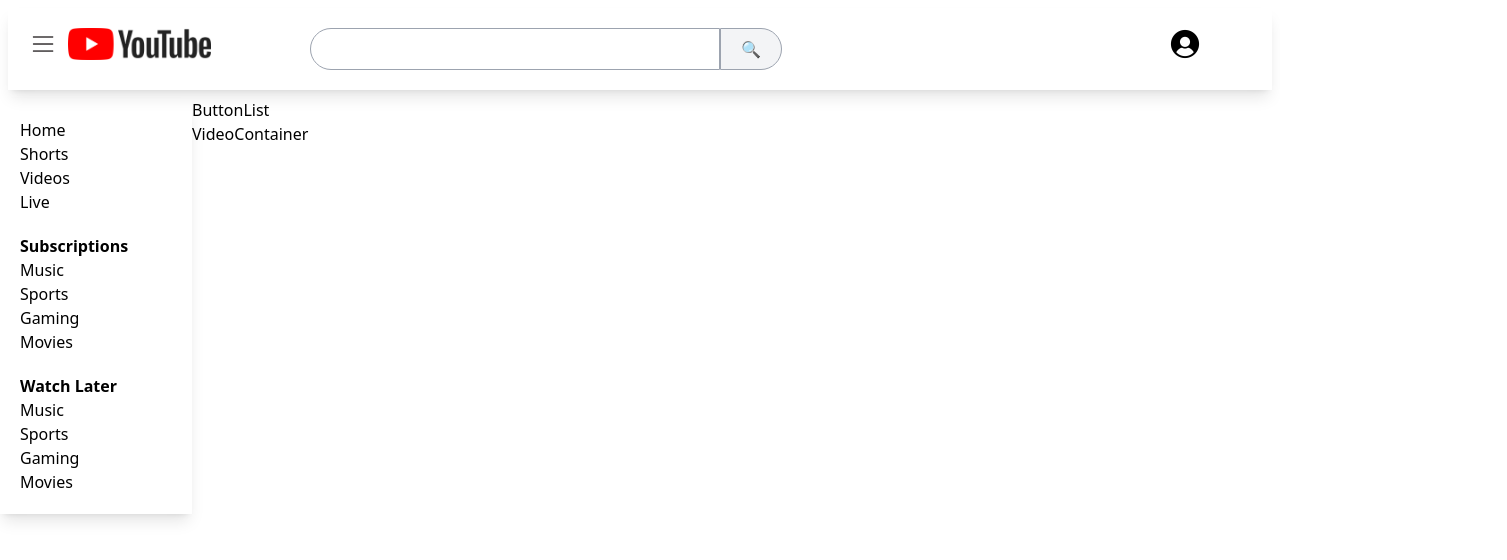
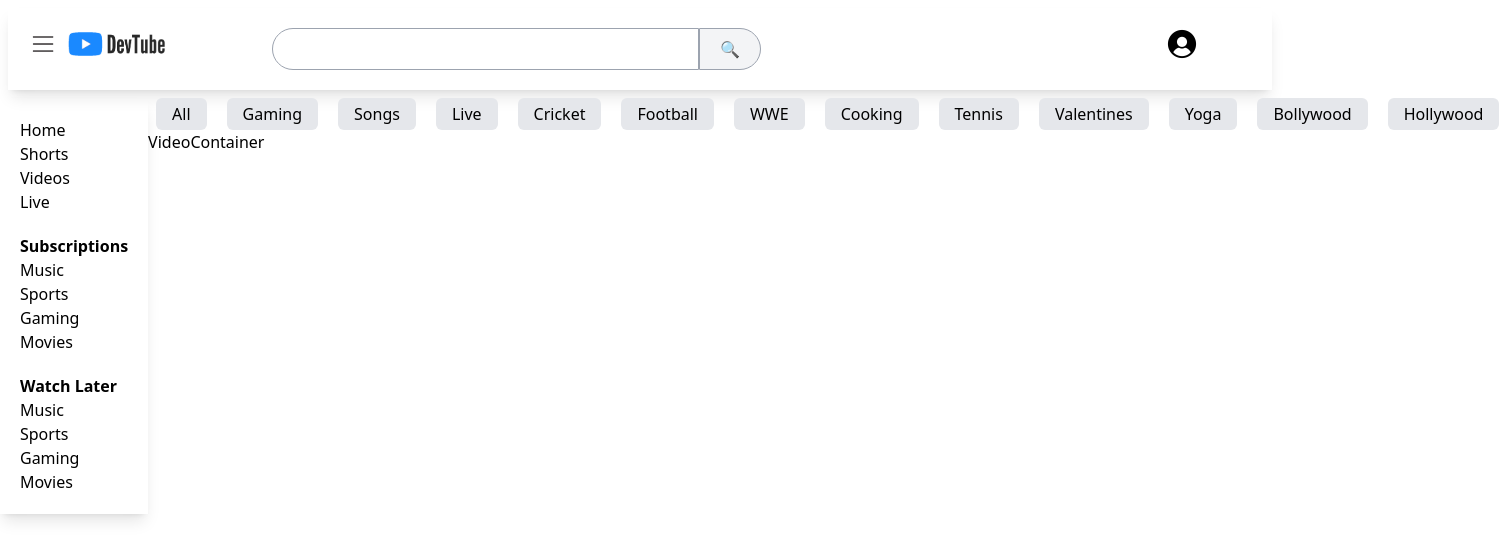
Before and after one commit to DhimanMajumdar/namaste-youtube, a React (Create React App) app: page / in a window 1280 px wide. Shown: the top 560 px of the page, 1507 px wide, since content can reach past the window. Built offline with nearby package versions, Linux system fonts and the light colour scheme.

Commit message:
made buttons and button list

```diff
--- a/package.json
+++ b/package.json
@@ -5,8 +5,10 @@
   "dependencies": {
     "@reduxjs/toolkit": "^2.5.1",
     "cra-template": "1.2.0",
+    "lucide-react": "^0.474.0",
     "react": "^19.0.0",
     "react-dom": "^19.0.0",
+    "react-icons": "^5.4.0",
     "react-redux": "^9.2.0",
     "react-scripts": "5.0.1",
     "web-vitals": "^4.2.4"
--- /dev/null
+++ b/src/components/Button.js
@@ -0,0 +1,11 @@
+import React from 'react'
+
+const Button = ({name}) => {
+  return (
+    <div className='flex-shrink-0'>
+    <button className='bg-gray-200 px-4 py-1 rounded-md transition-all delay-100 gap-x-3 hover:bg-[#535252]'>{name}</button>
+    </div>
+  )
+}
+
+export default Button
--- a/src/components/ButtonList.js
+++ b/src/components/ButtonList.js
@@ -1,9 +1,19 @@
-import React from 'react'
+import React from 'react';
+import Button from './Button';
+
+const categories = [
+  "All", "Gaming", "Songs", "Live", "Cricket", "Football", "WWE", "Cooking",
+  "Tennis", "Valentines", "Yoga", "Bollywood", "Hollywood"
+];
 
 const ButtonList = () => {
   return (
-    <div>ButtonList</div>
-  )
-}
+    <div className='flex mx-2 gap-5'>
+      {categories.map((category, index) => (
+        <Button key={index} name={category} />
+      ))}
+    </div>
+  );
+};
 
-export default ButtonList
+export default ButtonList;
```
Also changed, not shown: src/assets/logo.png, 1 other file (tests, documents, lock files or other folders).
